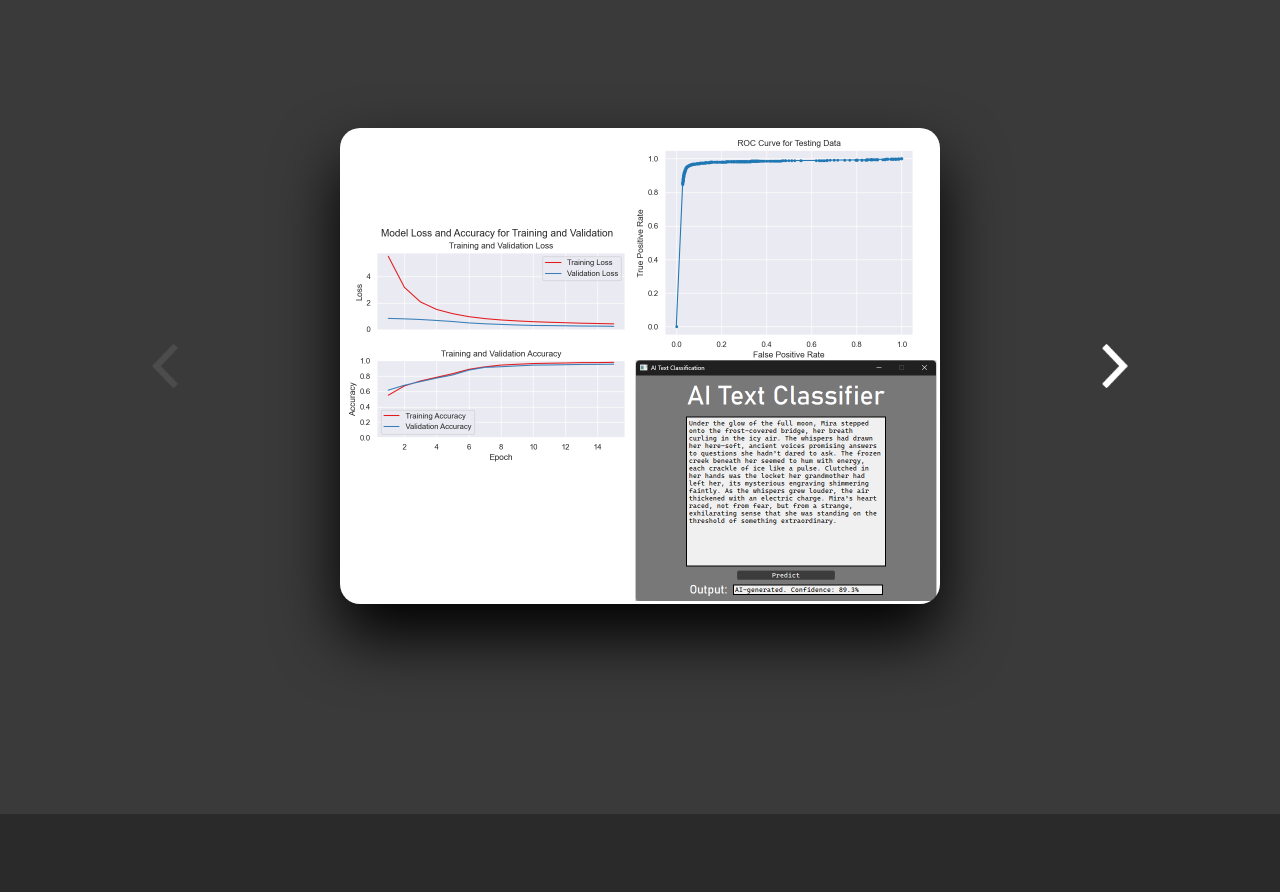
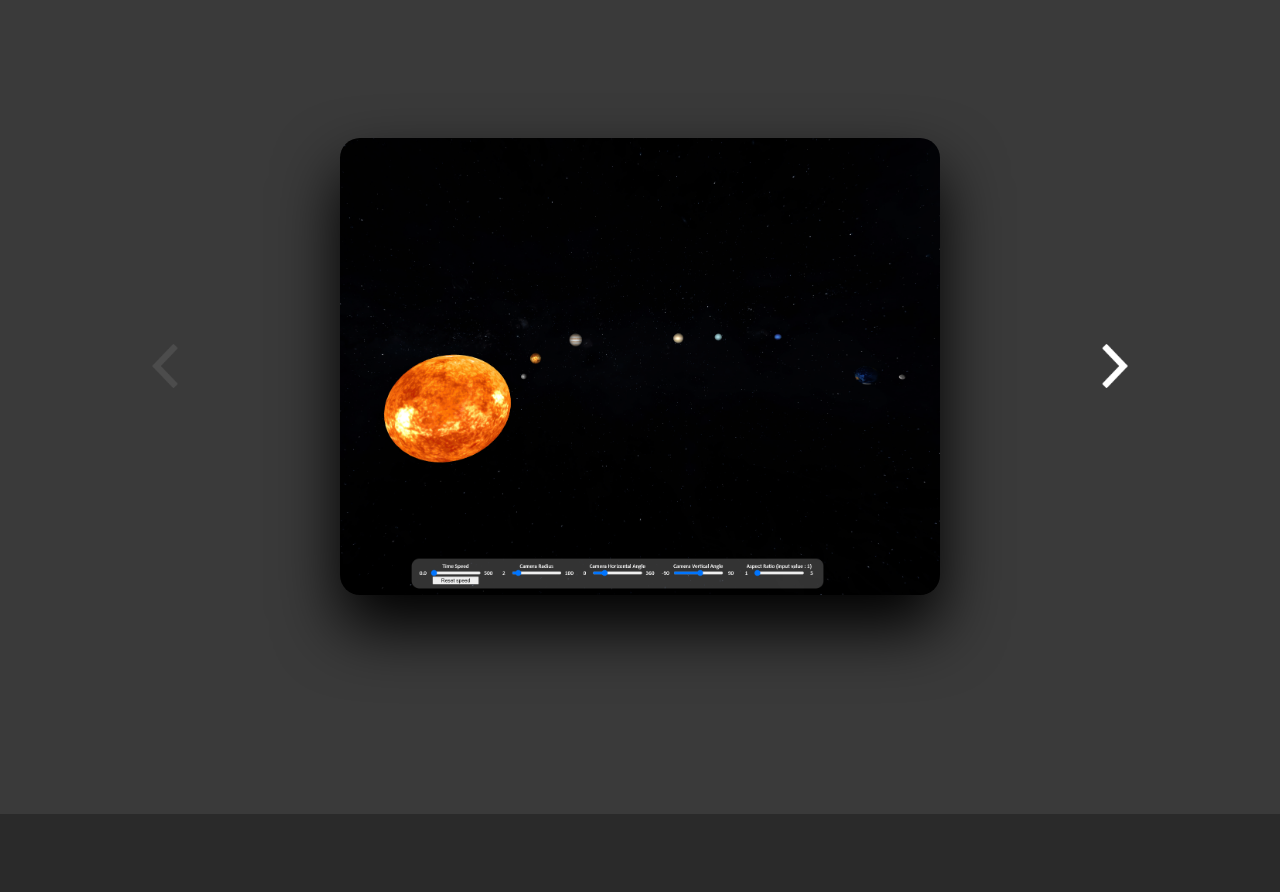
Before and after one commit to brisalchert/portfolio-website, a React (Vite) app: page / in a window 1280 px wide. Shown: the part 2320-3212 px from the top of the page. Built offline with nearby package versions, Linux system fonts and the light colour scheme.

Commit message:
Add Solar System simulation project

```diff
--- a/src/components/Projects.jsx
+++ b/src/components/Projects.jsx
@@ -7,11 +7,23 @@ import mazeSolver from "../assets/maze-solver.png"
 import audioCNN from "../assets/audio-cnn.png"
 import lstm from "../assets/lstm.png"
 import sudoku from "../assets/sudoku.png"
+import solar from "../assets/solar-system.png"
 import arrow from "../assets/arrow.png"
 
 // eslint-disable-next-line react/display-name
 const Projects = forwardRef((props, ref) => {
   const projects = [
+    {
+      projectTitle: "Solar System Simulation",
+      projectTools: "WebGL, JavaScript, HTML, CSS, Linear Algebra",
+      projectDescription: "A simulation of the Solar System built using WebGL -- the web-based version of the " +
+        "OpenGL graphics library.\n\nThe program utilizes a rendering loop to continually update the scene, " +
+        "allowing the planets to orbit the Sun. Additionally, the application uses matrix multiplication " +
+        "within the shaders to achieve object transformations and implements the Phong Lighting Model " +
+        "for advanced lighting and shading.",
+      projectImage: solar,
+      projectURL: "https://github.com/brisalchert/CSC405"
+    },
     {
       projectTitle: "LSTM Text Classifier",
       projectTools: "Python, PyTorch, Machine Learning, NLP, Pandas, Seaborn, Matplotlib, PyCharm",
```
Also changed, not shown: src/assets/solar-system.png (added).
